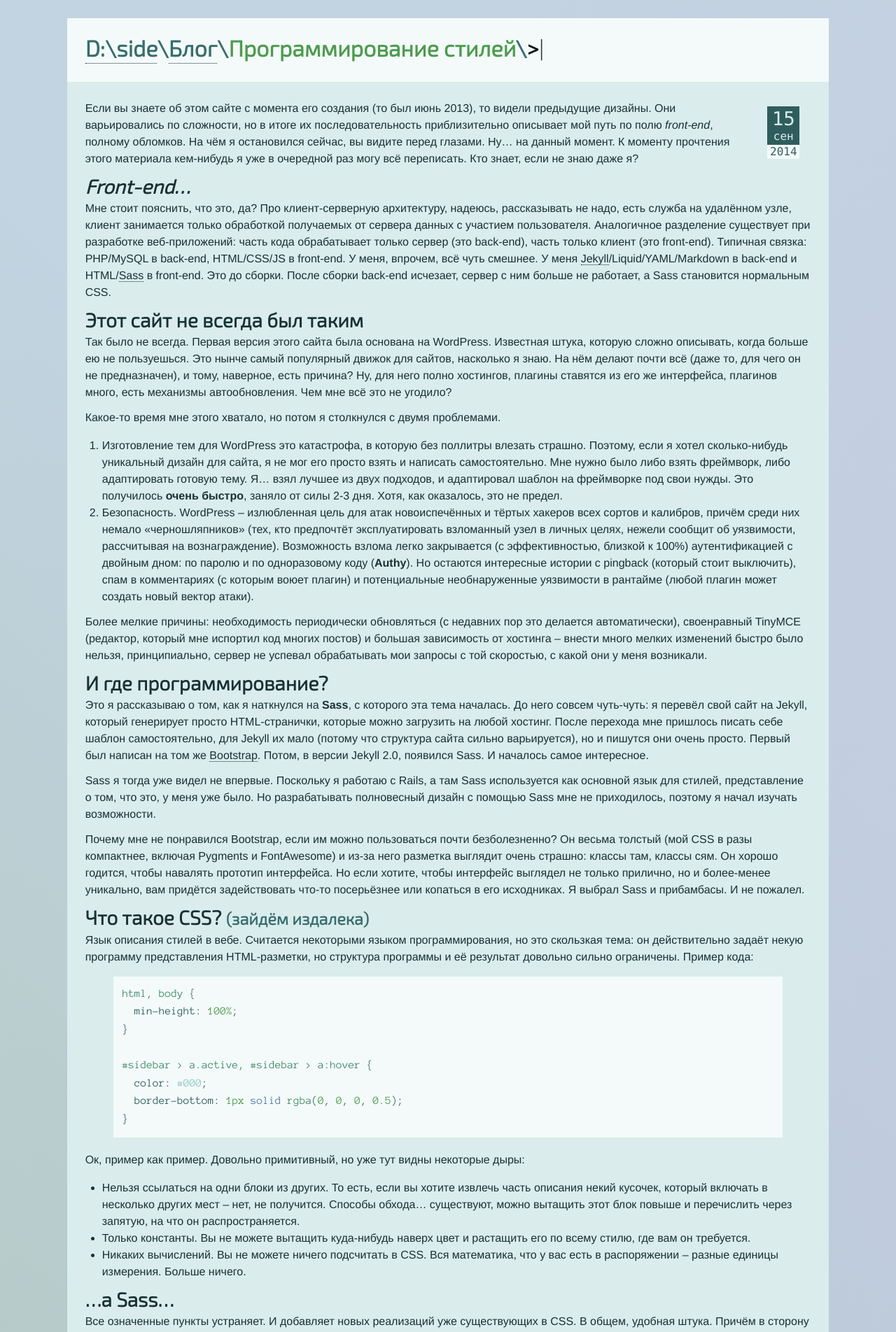
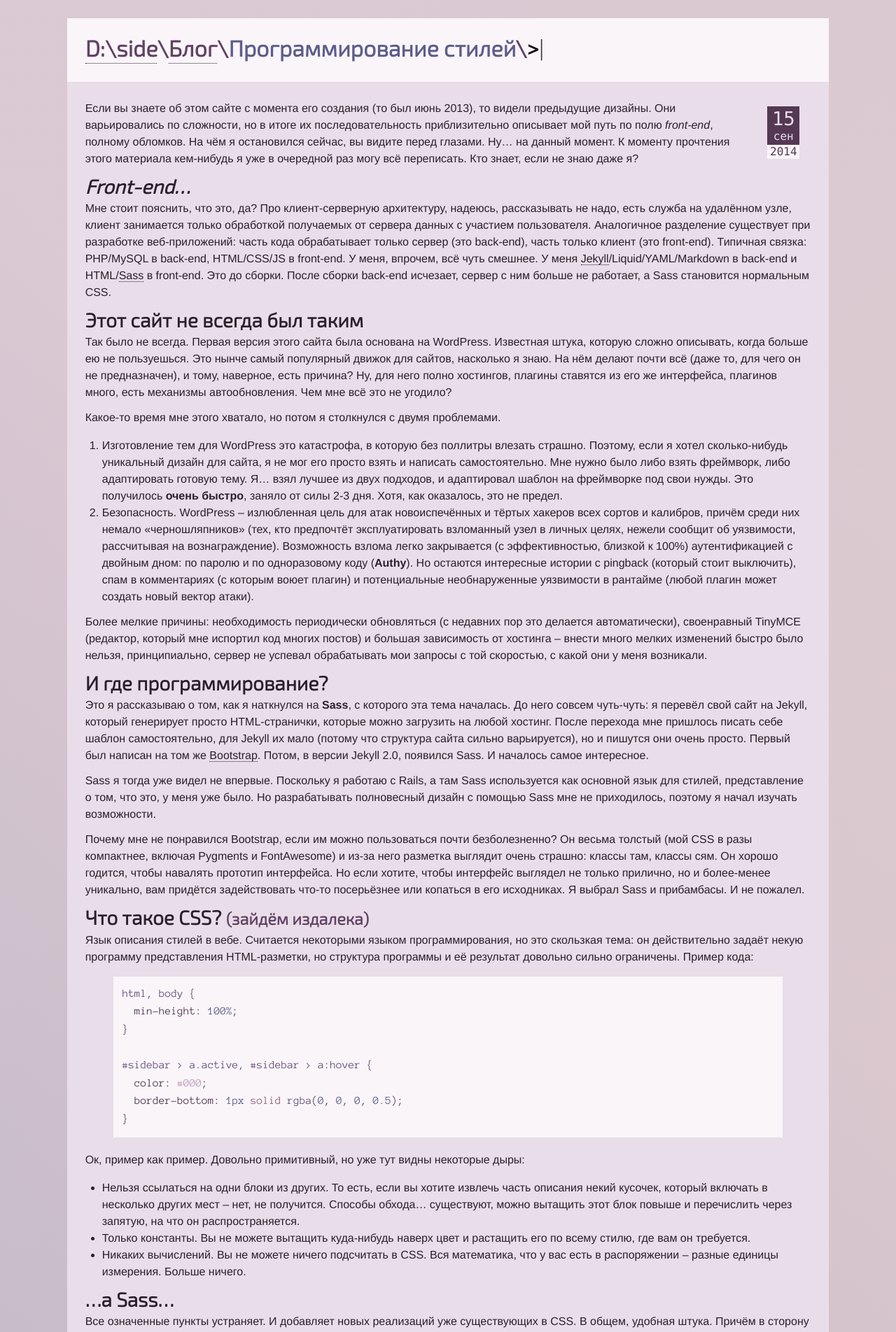
Before and after one commit to D-side/d-side.github.io, a Jekyll site: the page built from _posts/2014-09-16-adaptive-colors.md, in a window 1280 px wide. Shown: the top 1904 px of the page at 70% size. Built offline with Jekyll 4.4.1, drawn with Linux system fonts in a browser that asks for light colours; comment, search, counter and statistics services are not loaded.

Commit message:
Update main.sass

```diff
--- a/assets/main.sass
+++ b/assets/main.sass
@@ -2,7 +2,7 @@
 ---
 
 // Theme
-$sample: #488
+$sample: #646
 
 @import "themes/near-mixer.sass"
 //@import "themes/base16/grayscale"
```
